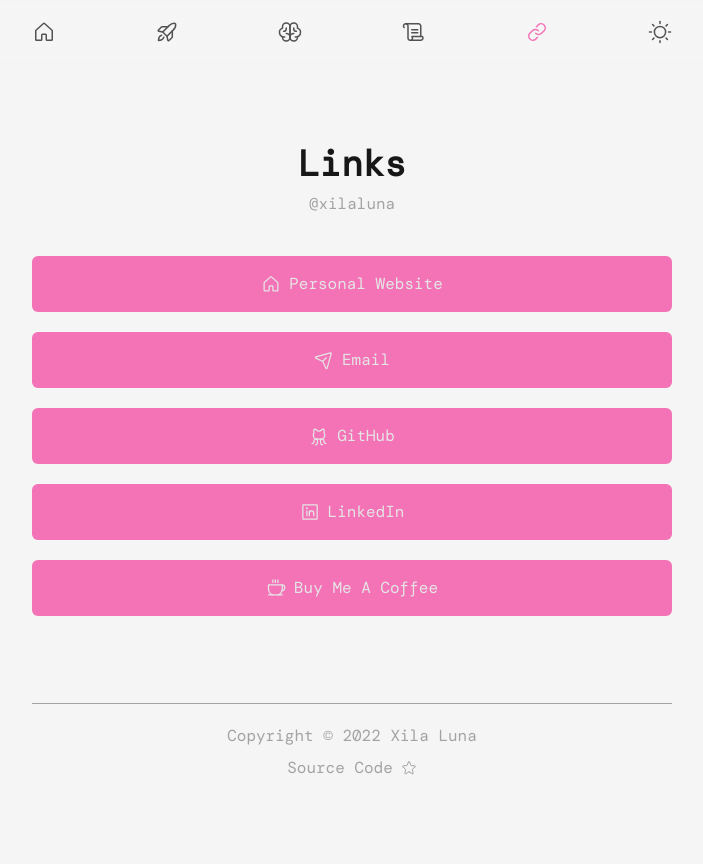
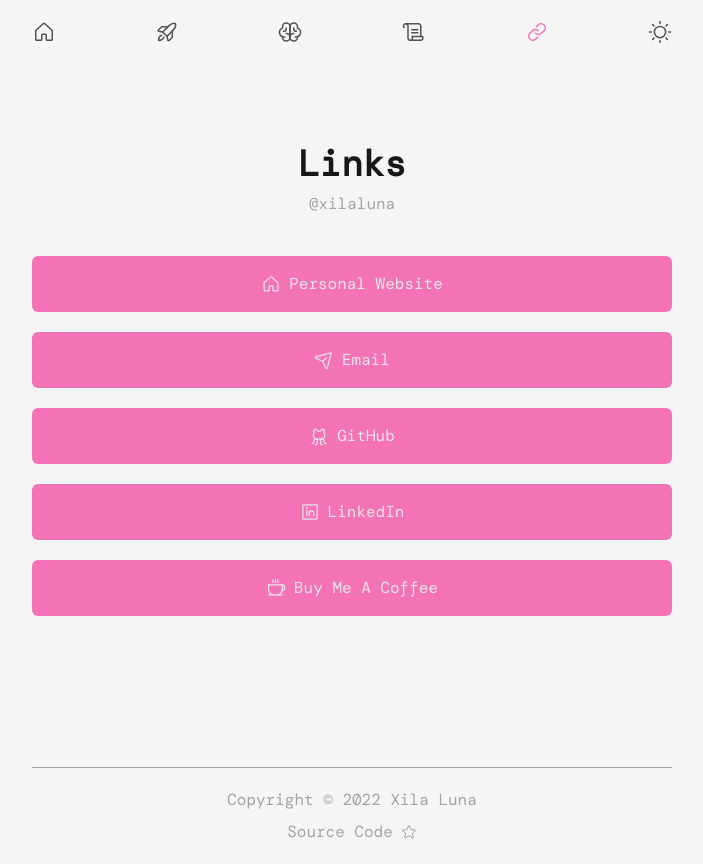
Before and after one commit to xilaluna/xilaluna.com, a Next.js app: page /links in a window 1280 px wide. Shown: the whole page, without its empty margins (288-991 px from the left). Before the commit the page ends 800 px from the top, so only its background shows below. Built offline with nearby package versions, Linux system fonts and the light colour scheme.

Commit message:
feat: make it so that transition is on page load

```diff
--- a/src/components/Heading.tsx
+++ /dev/null
@@ -1,17 +0,0 @@
-interface HeadingProps {
-  title: string;
-  subtitle: string;
-}
-
-const Heading: React.FC<HeadingProps> = ({ title, subtitle }) => {
-  return (
-    <div className="flex flex-col items-center justify-center space-y-2 ">
-      <h1 className="heading-color text-center text-3xl font-bold sm:text-4xl">
-        {title}
-      </h1>
-      <p className="sub-color text-center">{subtitle}</p>
-    </div>
-  );
-};
-
-export default Heading;
--- /dev/null
+++ b/src/components/Layout.tsx
@@ -0,0 +1,25 @@
+import TransitionPage from "@/components/TransitionPage";
+
+interface LayoutProps {
+  children: React.ReactNode;
+  title: string;
+  description: string;
+}
+
+const Layout: React.FC<LayoutProps> = ({ children, title, description }) => {
+  return (
+    <TransitionPage>
+      <main className="container space-y-8 py-10 sm:space-y-10 sm:py-20">
+        <section className="flex flex-col items-center justify-center space-y-2 ">
+          <h1 className="heading-color text-center text-3xl font-bold sm:text-4xl">
+            {title}
+          </h1>
+          <p className="sub-color text-center">{description}</p>
+        </section>
+        {children}
+      </main>
+    </TransitionPage>
+  );
+};
+
+export default Layout;
--- a/src/components/TransitionPage.tsx
+++ b/src/components/TransitionPage.tsx
@@ -1,28 +1,30 @@
+import { useState, useEffect } from "react";
 import { Transition } from "@headlessui/react";
+import Footer from "@/components/Footer";
 
 interface TransitionPageProps {
   children: React.ReactNode;
   className?: string;
 }
 
-const TransitionPage: React.FC<TransitionPageProps> = ({
-  children,
-  className,
-}) => {
+const TransitionPage: React.FC<TransitionPageProps> = ({ children }) => {
+  const [show, setShow] = useState(false);
+  useEffect(() => {
+    setShow(true);
+  }, []);
   return (
     <Transition
-      appear={true}
-      show={true}
-      as="main"
+      show={show}
       enter="transition-all duration-700 ease-out"
       enterFrom="opacity-0 translate-y-10"
       enterTo="opacity-100 translate-y-0"
       leave="transition-all duration-700 ease-in"
       leaveFrom="opacity-100 translate-y-0"
       leaveTo="opacity-0 translate-y-10"
-      className={className}
+      className="flex min-h-screen flex-col "
     >
       {children}
+      <Footer />
     </Transition>
   );
 };
--- a/src/pages/_app.tsx
+++ b/src/pages/_app.tsx
@@ -1,10 +1,10 @@
-import type { AppProps } from 'next/app';
-import { ThemeProvider } from 'next-themes';
-import Head from 'next/head';
+import type { AppProps } from "next/app";
+import { ThemeProvider } from "next-themes";
+import Head from "next/head";
 
-import '@/styles/globals.css';
-import Navbar from '@/components/Navbar';
-import Footer from '@/components/Footer';
+import "@/styles/globals.css";
+import Navbar from "@/components/Navbar";
+import Footer from "@/components/Footer";
 
 function MyApp({ Component, pageProps }: AppProps) {
   return (
@@ -30,12 +30,8 @@
         <link rel="manifest" href="/site.webmanifest" />
         <meta property="og:type" content="website" />
       </Head>
-
-      <div className="flex min-h-screen flex-col">
-        <Navbar />
-        <Component {...pageProps} />
-        <Footer />
-      </div>
+      <Navbar />
+      <Component {...pageProps} />
     </ThemeProvider>
   );
 }
--- a/src/pages/blog/[id].tsx
+++ b/src/pages/blog/[id].tsx
@@ -1,10 +1,9 @@
 import type { NextPage } from "next";
 import { GetStaticPaths, GetStaticProps } from "next";
+import Head from "next/head";
 import { allPosts, Post } from "contentlayer/generated";
 import { useMDXComponent } from "next-contentlayer/hooks";
-import TransitionPage from "@/components/TransitionPage";
-import Heading from "@/components/Heading";
-import Head from "next/head";
+import Layout from "@/components/Layout";
 
 export const getStaticPaths: GetStaticPaths = async () => {
   const paths = allPosts.map((post) => post.url);
@@ -34,12 +33,11 @@
         <meta property="og:title" content={`${post.title} - Xila Luna`} />
         <meta property="og:url" content={`https://xilaluna.com/${post.url}`} />
       </Head>
-      <TransitionPage className="secondary-page">
-        <Heading title={post.title} subtitle={post.description} />
-        <div className="prose prose-neutral dark:prose-invert">
+      <Layout title={post.title} description={post.description}>
+        <section className="prose prose-neutral dark:prose-invert">
           <MDX />
-        </div>
-      </TransitionPage>
+        </section>
+      </Layout>
     </>
   );
 };
--- a/src/pages/blog/index.tsx
+++ b/src/pages/blog/index.tsx
@@ -1,11 +1,10 @@
 import type { NextPage } from "next";
 import { GetStaticProps } from "next";
-import TransitionPage from "@/components/TransitionPage";
-import Heading from "@/components/Heading";
+import Link from "next/link";
+import Head from "next/head";
 import { allPosts, Post } from "contentlayer/generated";
 import { compareDesc, format, parseISO } from "date-fns";
-import Link from "next/link";
-import Head from "next/head";
+import Layout from "@/components/Layout";
 
 export const getStaticProps: GetStaticProps = async () => {
   const posts = allPosts.sort((a, b) => {
@@ -42,14 +41,13 @@
         <meta property="og:title" content="Blog - Xila Luna" />
         <meta property="og:url" content="https://xilaluna.com/blog" />
       </Head>
-      <TransitionPage className="secondary-page">
-        <Heading title="Blog" subtitle="My personal blog" />
-        <div className="flex flex-col space-y-5">
+      <Layout title="Blog" description="My personal blog">
+        <section className="flex flex-col space-y-5">
           {posts.map((post) => (
             <PostCard key={post.url} post={post} />
           ))}
-        </div>
-      </TransitionPage>
+        </section>
+      </Layout>
     </>
   );
 };
--- a/src/pages/index.tsx
+++ b/src/pages/index.tsx
@@ -1,9 +1,9 @@
-import type { NextPage } from 'next';
-import Head from 'next/head';
-import Hero from '@/components/Hero';
-import Timeline from '@/components/Timeline';
-import GetInTouch from '@/components/GetInTouch';
-import TransitionPage from '@/components/TransitionPage';
+import type { NextPage } from "next";
+import Head from "next/head";
+import Hero from "@/components/Hero";
+import Timeline from "@/components/Timeline";
+import GetInTouch from "@/components/GetInTouch";
+import TransitionPage from "@/components/TransitionPage";
 
 const Home: NextPage = () => {
   return (
@@ -22,10 +22,12 @@
         />
       </Head>
 
-      <TransitionPage className="container">
-        <Hero />
-        <Timeline />
-        <GetInTouch />
+      <TransitionPage>
+        <main className="container">
+          <Hero />
+          <Timeline />
+          <GetInTouch />
+        </main>
       </TransitionPage>
     </>
   );
--- a/src/pages/links/index.tsx
+++ b/src/pages/links/index.tsx
@@ -1,6 +1,7 @@
-import type { NextPage } from 'next';
-import Link from 'next/link';
-import Head from 'next/head';
+import React from "react";
+import type { NextPage } from "next";
+import Link from "next/link";
+import Head from "next/head";
 import {
   PaperPlaneTilt,
   House,
@@ -8,10 +9,8 @@
   LinkedinLogo,
   StackOverflowLogo,
   Coffee,
-} from 'phosphor-react';
-import Heading from '@/components/Heading';
-import TransitionPage from '@/components/TransitionPage';
-import React from 'react';
+} from "phosphor-react";
+import Layout from "@/components/Layout";
 
 const Links: NextPage = () => {
   return (
@@ -27,11 +26,9 @@
         />
       </Head>
 
-      <TransitionPage className="secondary-page">
-        <Heading title="Links" subtitle="@xilaluna" />
-
-        <div className="flex flex-col items-center justify-center space-y-5">
-          <Link href={'/'}>
+      <Layout title="Links" description="@xilaluna">
+        <section className="flex flex-col items-center justify-center space-y-5">
+          <Link href={"/"}>
             <ButtonLink
               href="https://xilaluna.com/"
               Icon={<House />}
@@ -58,8 +55,8 @@
             Icon={<Coffee />}
             text="Buy Me A Coffee"
           />
-        </div>
-      </TransitionPage>
+        </section>
+      </Layout>
     </>
   );
 };
@@ -81,7 +78,7 @@
       rel="noopener noreferrer"
     >
       {React.cloneElement(Icon, {
-        className: 'mb-0.5 mr-2 inline-block h-5 w-5 align-middle',
+        className: "mb-0.5 mr-2 inline-block h-5 w-5 align-middle",
       })}
       {text}
     </a>
--- a/src/pages/projects/[id].tsx
+++ b/src/pages/projects/[id].tsx
@@ -5,8 +5,7 @@
 import { supabase } from "@/utils/supabase";
 import { CaretLeft, ArrowSquareOut } from "phosphor-react";
 import { ProjectInterface } from "@/types";
-import TransitionPage from "@/components/TransitionPage";
-import Heading from "@/components/Heading";
+import Layout from "@/components/Layout";
 
 export const getStaticPaths: GetStaticPaths = async () => {
   const { data: projects, error } = await supabase
@@ -62,10 +61,7 @@
         <meta property="og:image" content={project.images[0].src} />
       </Head>
 
-      <TransitionPage className="secondary-page">
-        <div className="flex flex-col items-center justify-center space-y-2 sm:space-y-5">
-          <Heading title={project.title} subtitle={project.subtitle} />
-        </div>
+      <Layout title={project.title} description={project.subtitle}>
         <section className="flex flex-col space-y-2">
           <Link href={"/projects"}>
             <a className="link-style">
@@ -102,7 +98,7 @@
             </div>
           );
         })}
-      </TransitionPage>
+      </Layout>
     </>
   );
 };
--- a/src/pages/projects/index.tsx
+++ b/src/pages/projects/index.tsx
@@ -2,8 +2,7 @@
 import Head from "next/head";
 import Image from "next/image";
 import Link from "next/link";
-import TransitionPage from "@/components/TransitionPage";
-import Heading from "@/components/Heading";
+import Layout from "@/components/Layout";
 import { supabase } from "@/utils/supabase";
 import { ProjectInterface } from "@/types";
 
@@ -60,15 +59,13 @@
         />
       </Head>
 
-      <TransitionPage className="secondary-page">
-        <Heading title="Projects" subtitle="A collection of my work" />
-
-        <div className="grid grid-cols-1 gap-10 sm:grid-cols-2 sm:gap-5">
+      <Layout title="Projects" description="A collection of my work">
+        <section className="grid grid-cols-1 gap-10 sm:grid-cols-2 sm:gap-5">
           {projects.map((project) => {
             return <Project key={project.id} project={project} />;
           })}
-        </div>
-      </TransitionPage>
+        </section>
+      </Layout>
     </>
   );
 };
--- a/src/pages/skills/index.tsx
+++ b/src/pages/skills/index.tsx
@@ -12,9 +12,8 @@
 import { Bar } from "react-chartjs-2";
 import { useTheme } from "next-themes";
 import { supabase } from "@/utils/supabase";
-import Heading from "@/components/Heading";
+import Layout from "@/components/Layout";
 import { SkillGroupInterface } from "@/types";
-import TransitionPage from "@/components/TransitionPage";
 
 ChartJS.register(
   CategoryScale,
@@ -73,9 +72,8 @@
         />
       </Head>
 
-      <TransitionPage className="secondary-page">
-        <Heading title="Skills" subtitle="A list of my skills" />
-        <div className="space-y-5">
+      <Layout title="Skills" description="A list of my skills">
+        <section className="space-y-5">
           {skillGroup.map((group) => {
             return (
               <div key={group.name}>
@@ -104,8 +102,8 @@
               </div>
             );
           })}
-        </div>
-      </TransitionPage>
+        </section>
+      </Layout>
     </>
   );
 };
--- a/src/styles/globals.css
+++ b/src/styles/globals.css
@@ -40,9 +40,6 @@
   .container {
     @apply mx-auto max-w-screen-sm px-4 sm:px-0;
   }
-  .secondary-page {
-    @apply container space-y-8 py-10 sm:space-y-10 sm:py-20;
-  }
   .btn {
     @apply rounded-md bg-pink-400 px-4 py-2 text-center text-neutral-200 transition duration-300 ease-in-out hover:bg-neutral-900 dark:bg-indigo-400 dark:text-neutral-800 dark:hover:bg-neutral-100;
   }
```
